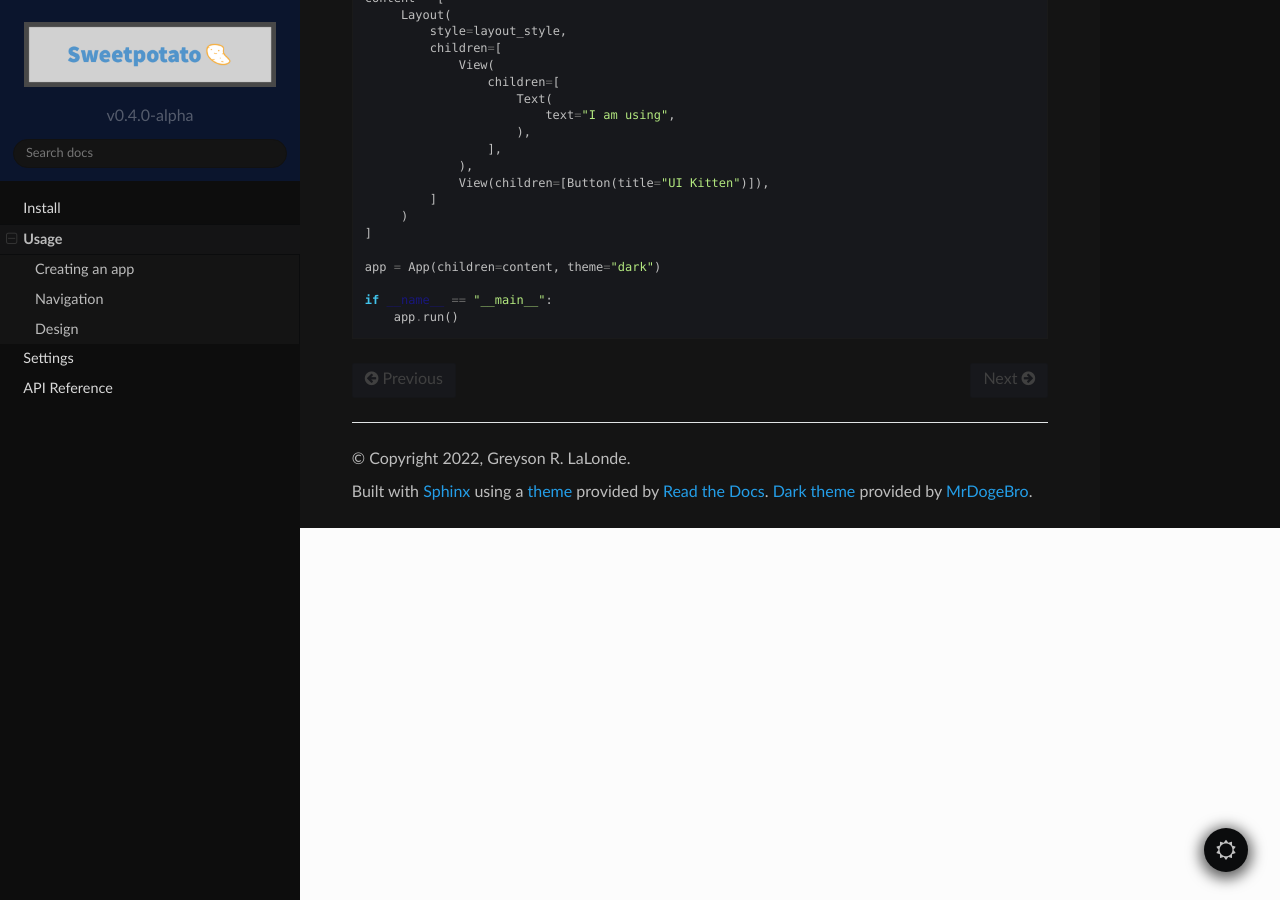
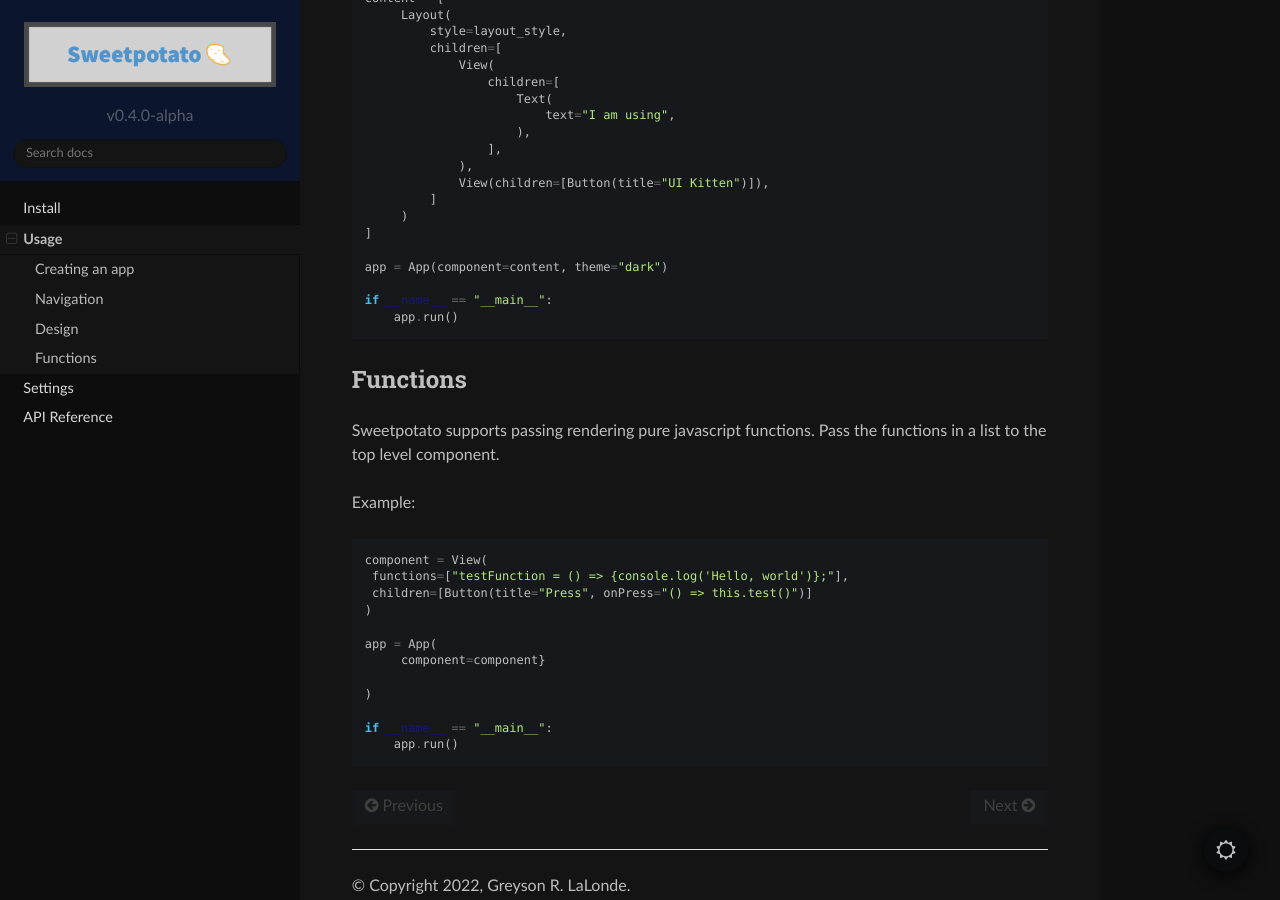
Before and after one commit to greysonlalonde/sweetpotato, a Sphinx documentation site: the page built from docs/source/usage.rst, in a window 1280 px wide and 900 px high, scrolled down 1738 px. Built offline with Sphinx 7.4.7 and the Read the Docs theme 2.0.0, drawn with Linux system fonts in a browser that asks for light colours; some of the changed text lies outside the part shown.

Commit message:
see notes
- changes app children kwarg to component, pass as individual component and not a list
- added initial js function support

```diff
--- a/docs/source/usage.rst
+++ b/docs/source/usage.rst
@@ -20,7 +20,7 @@ For example:
     }
 
     content = [View(style=styles, children=[Text(text="Hello World")])]
-    app = App(children=content)
+    app = App(component=content)
 
    if __name__ == "__main__":
        app.run()
@@ -52,7 +52,7 @@ your children as arguments to the :meth:`~sweetpotato.navigation.BaseNavigator.s
     tab.screen(screen_name="Screen One", children=[View(children=[Text(text="Hello")])])
     tab.screen(screen_name="Screen Two", children=[View(children=[Text(text="World")])])
 
-    app = App(children=[tab])
+    app = App(component=tab)
 
     if __name__ == "__main__":
         app.run()
@@ -98,7 +98,30 @@ Example:
         )
    ]
 
-   app = App(children=content, theme="dark")
+   app = App(component=content, theme="dark")
 
    if __name__ == "__main__":
        app.run()
+
+
+
+Functions
+----------------
+Sweetpotato supports passing rendering pure javascript functions. Pass the functions in a list to the top level component.
+
+Example:
+
+.. code-block:: python
+
+   component = View(
+    functions=["testFunction = () => {console.log('Hello, world')};"],
+    children=[Button(title="Press", onPress="() => this.test()")]
+   )
+
+   app = App(
+        component=component}
+
+   )
+
+   if __name__ == "__main__":
+       app.run()
```
Also changed, not shown: README.md (+3 -3 lines), 6 other files.
